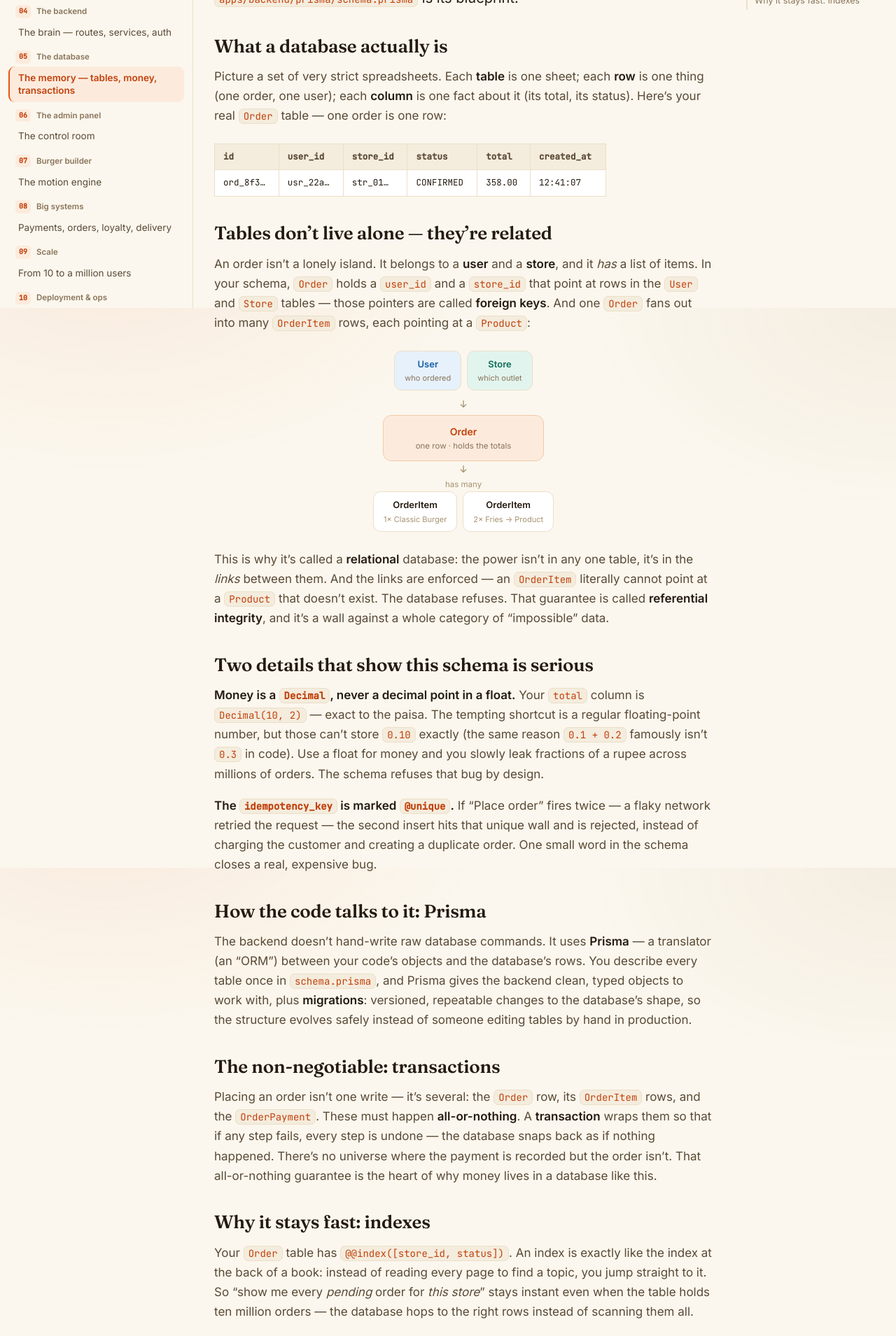
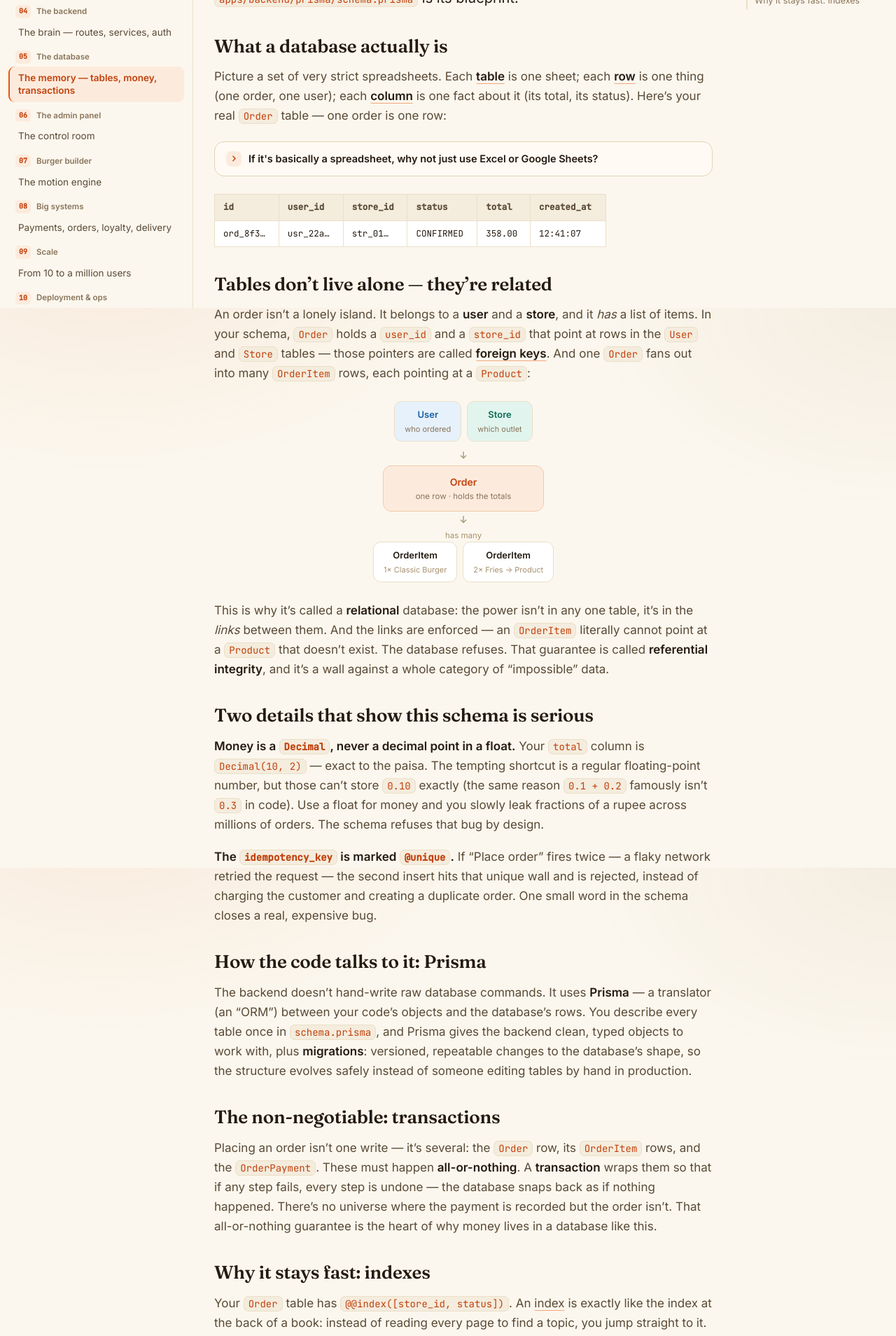
Before and after one commit to garvitmh/Software-universe-, a Next.js app: page /codex/database in a window 1280 px wide. Shown: the part 360-2269 px from the top of the page at 70% size. Built offline with nearby package versions, Linux system fonts and the light colour scheme.

Commit message:
Content depth rollout (batch 2): doubt-system applied to Flutter app, Backend & Database chapters — asides for 'library vs framework?', 'why re-check the price?', 'why not just Excel?' + Term tooltips on Dio/interceptor/middleware/JWT/foreign-keys/index

```diff
--- a/app/codex/database/page.jsx
+++ b/app/codex/database/page.jsx
@@ -1,5 +1,7 @@
 import Link from "next/link";
 import Callout from "@/components/Callout";
+import Term from "@/components/Term";
+import Aside from "@/components/Aside";
 
 const COLS = ["id", "user_id", "store_id", "status", "total", "created_at"];
 const ROW = ["ord_8f3…", "usr_22a…", "str_01…", "CONFIRMED", "358.00", "12:41:07"];
@@ -27,8 +29,12 @@ export default function DatabasePage() {
 
         <h2>What a database actually is</h2>
         <p>
-          Picture a set of very strict spreadsheets. Each <strong>table</strong> is one sheet; each <strong>row</strong> is one thing (one order, one user); each <strong>column</strong> is one fact about it (its total, its status). Here’s your real <code>Order</code> table — one order is one row:
+          Picture a set of very strict spreadsheets. Each <Term id="table"><strong>table</strong></Term> is one sheet; each <Term id="row"><strong>row</strong></Term> is one thing (one order, one user); each <Term id="column"><strong>column</strong></Term> is one fact about it (its total, its status). Here’s your real <code>Order</code> table — one order is one row:
         </p>
+
+        <Aside q="If it's basically a spreadsheet, why not just use Excel or Google Sheets?">
+          Three reasons a spreadsheet falls apart for this. <strong>It can’t enforce rules</strong> — nothing stops someone typing “banana” into the price cell, whereas a database refuses anything that isn’t a valid amount. <strong>It can’t handle many people at once</strong> — two waiters editing the same sheet at the same instant clobber each other; a database carefully serialises them. And <strong>it has no all-or-nothing safety</strong> — if the power cuts mid-edit you get a half-written mess, while a database undoes the whole thing cleanly. A database is a spreadsheet that’s strict, fast, multi-user, and crash-proof — exactly what money demands.
+        </Aside>
 
         <div style={{ margin: "1.6rem 0", overflowX: "auto" }}>
           <table style={{ borderCollapse: "collapse", fontFamily: "JetBrains Mono", fontSize: 12.5, minWidth: 560 }}>
@@ -51,7 +57,7 @@ export default function DatabasePage() {
 
         <h2>Tables don’t live alone — they’re related</h2>
         <p>
-          An order isn’t a lonely island. It belongs to a <strong>user</strong> and a <strong>store</strong>, and it <em>has</em> a list of items. In your schema, <code>Order</code> holds a <code>user_id</code> and a <code>store_id</code> that point at rows in the <code>User</code> and <code>Store</code> tables — those pointers are called <strong>foreign keys</strong>. And one <code>Order</code> fans out into many <code>OrderItem</code> rows, each pointing at a <code>Product</code>:
+          An order isn’t a lonely island. It belongs to a <strong>user</strong> and a <strong>store</strong>, and it <em>has</em> a list of items. In your schema, <code>Order</code> holds a <code>user_id</code> and a <code>store_id</code> that point at rows in the <code>User</code> and <code>Store</code> tables — those pointers are called <Term id="foreign-key"><strong>foreign keys</strong></Term>. And one <code>Order</code> fans out into many <code>OrderItem</code> rows, each pointing at a <code>Product</code>:
         </p>
 
         <div style={{ margin: "1.6rem 0" }}>
@@ -110,7 +116,7 @@ export default function DatabasePage() {
 
         <h2>Why it stays fast: indexes</h2>
         <p>
-          Your <code>Order</code> table has <code>@@index([store_id, status])</code>. An index is exactly like the index at the back of a book: instead of reading every page to find a topic, you jump straight to it. So “show me every <em>pending</em> order for <em>this store</em>” stays instant even when the table holds ten million orders — the database hops to the right rows instead of scanning them all.
+          Your <code>Order</code> table has <code>@@index([store_id, status])</code>. An <Term id="index">index</Term> is exactly like the index at the back of a book: instead of reading every page to find a topic, you jump straight to it. So “show me every <em>pending</em> order for <em>this store</em>” stays instant even when the table holds ten million orders — the database hops to the right rows instead of scanning them all.
         </p>
 
         <Callout variant="why" title="Why PostgreSQL, and not a simpler store?">
```
Also changed, not shown: app/codex/backend/page.jsx (+9 -3 lines), app/codex/flutter-app/page.jsx (+7 -1 lines).
